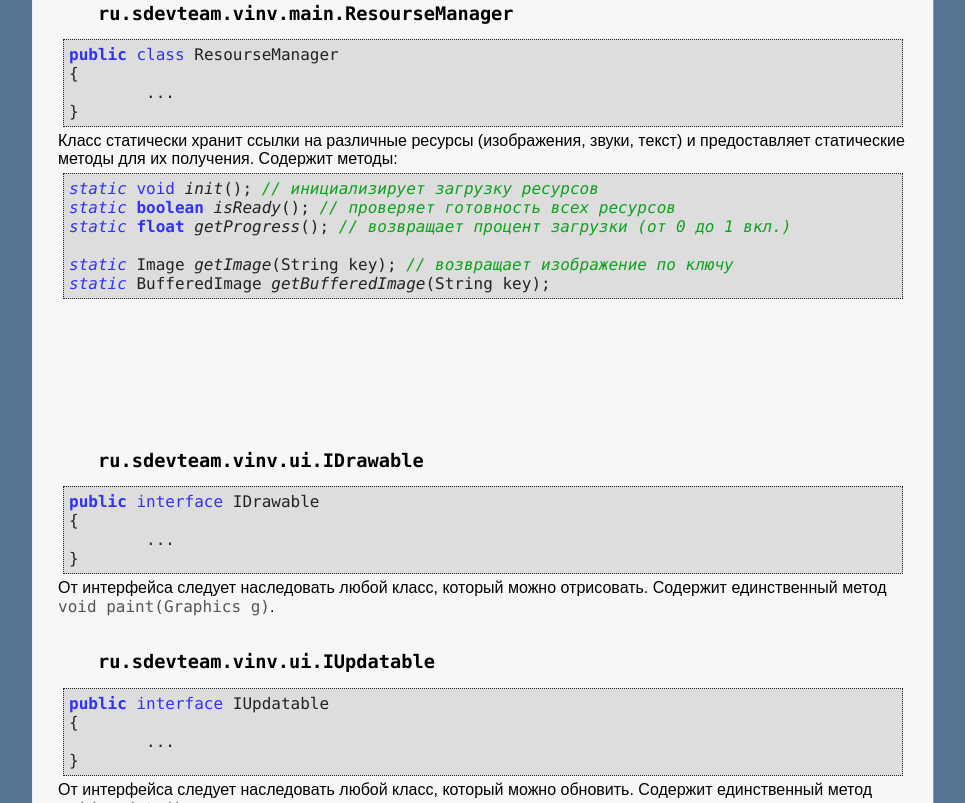
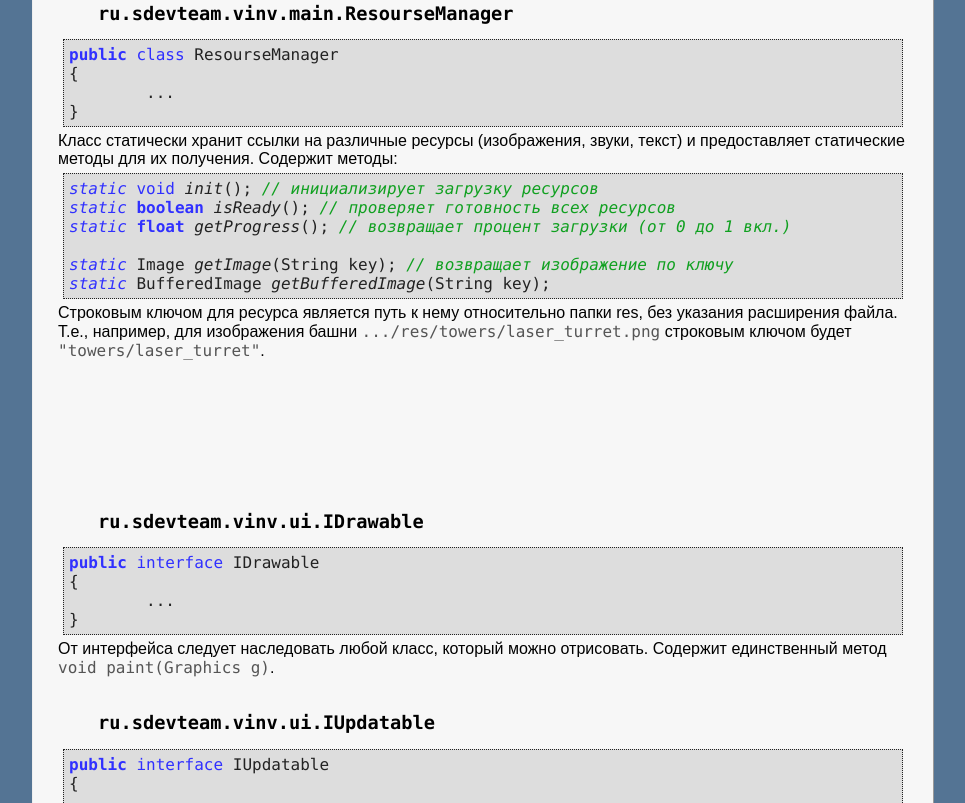
Before and after one commit to SleepyDevelopersTeam/vinvasion, a plain HTML site: page documentation/Архитектура.html in a window 1280 px wide. Shown: the part 3599-4402 px from the top of the page, without its empty margins (157-1122 px from the left). Drawn offline with Linux system fonts and the light colour scheme.

Commit message:
Updated docs

```diff
--- a/documentation/Архитектура.html
+++ b/documentation/Архитектура.html
@@ -285,7 +285,7 @@ static float getProgress(); // возвращает процент загруз
 
 static Image getImage(String key); // возвращает изображение по ключу
 static BufferedImage getBufferedImage(String key);</pre>
-
+Строковым ключом для ресурса является путь к нему относительно папки res, без указания расширения файла. Т.е., например, для изображения башни <code>.../res/towers/laser_turret.png</code> строковым ключом будет <code>"towers/laser_turret"</code>.
 </div>
 
 <div class='separator'><a name="ru.sdevteam.vinv.ui"></a></div>
```
